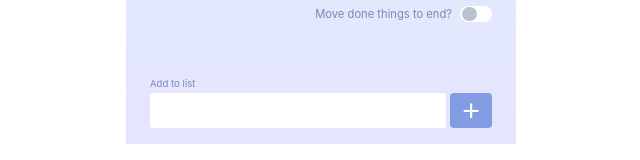
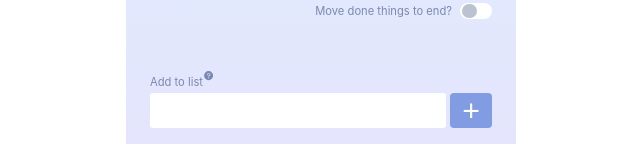
Before and after one commit to Steven20230315/Interview_Todo_list, a React (Create React App) app: page / in a window 1280 px wide. Shown: the part 372-532 px from the top of the page, without its empty margins (319-959 px from the left). Built offline with nearby package versions, Linux system fonts and the light colour scheme.

Commit message:
feat: Show info about the keyboard shortcut

```diff
--- a/src/components/AddTask.jsx
+++ b/src/components/AddTask.jsx
@@ -1,8 +1,10 @@
-import { useRef } from 'react';
+import { useRef, useState } from 'react';
 import { v4 as uuidv4 } from 'uuid';
 import style from './css/AddTask.module.css';
+import { PiQuestionFill } from 'react-icons/pi';
 export default function AddTask({ onAddTask }) {
 	const inputRef = useRef(null);
+	const [isHovered, setIsHovered] = useState(false);
 
 	const handleFormSubmit = () => {
 		const task = {
@@ -17,6 +19,14 @@ export default function AddTask({ onAddTask }) {
 		inputRef.current.value = '';
 	};
 
+	const handleMouseEnter = () => {
+		setIsHovered(true);
+	};
+
+	const handleMouseLeave = () => {
+		setIsHovered(false);
+	};
+
 	const handleKeyDown = (event) => {
 		if (event.key === 'Enter') {
 			handleFormSubmit();
@@ -29,9 +39,22 @@ export default function AddTask({ onAddTask }) {
 
 	return (
 		<div className={style.add_task_container}>
-			<p>Add to list</p>
+			<p>
+				Add to list
+				<PiQuestionFill
+					title='Press Enter to add task, Press Escape to clear'
+					className={style.hint}
+				/>
+			</p>
+
 			<div className={style.task_input_form}>
-				<input type='text' ref={inputRef} onKeyDown={handleKeyDown} />
+				<input
+					type='text'
+					ref={inputRef}
+					onKeyDown={handleKeyDown}
+					onMouseEnter={handleMouseEnter}
+					onMouseLeave={handleMouseLeave}
+				/>
 				<button className={style.add_task_btn} onClick={handleFormSubmit}>
 					+
 				</button>
--- a/src/components/css/AddTask.module.css
+++ b/src/components/css/AddTask.module.css
@@ -2,7 +2,8 @@
   margin: 2rem var(--container-margin) 1rem var(--container-margin);
 
   >p {
-    font-size: 0.6rem;
+    font-size: 0.7rem;
+    position: relative;
   }
 
 }
@@ -39,3 +40,9 @@
   color: white;
   cursor: pointer;
 }
+
+.hint {
+  position: absolute;
+  top: -5px;
+  font-size: .7rem;
+}
```
